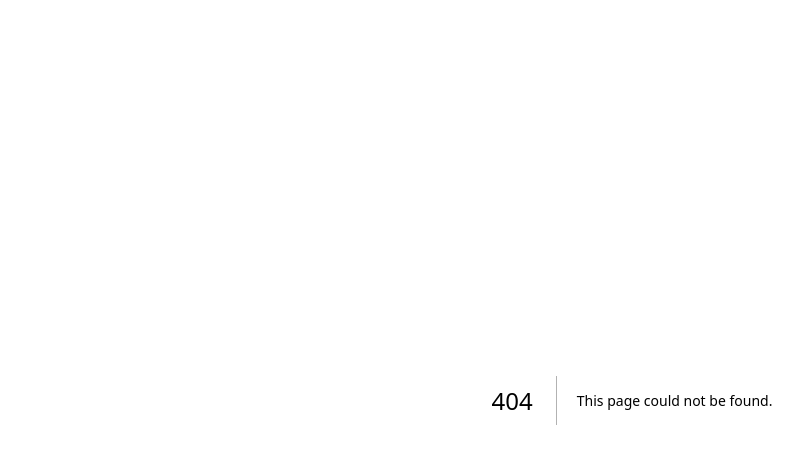
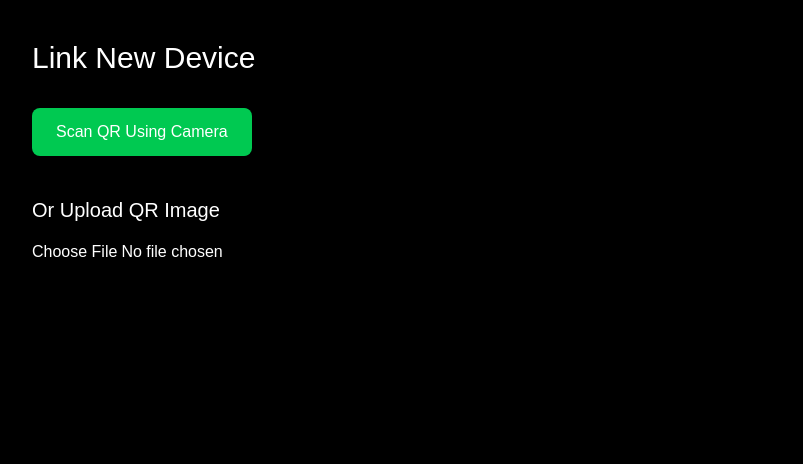
Before and after one commit to Naren-lab/securewave-frontend, a Next.js app: page /private-space/link in a window 1280 px wide. Before the commit this address had no page. Shown: the top 464 px of the page, without its empty margins (8-811 px from the left). Built offline with nearby package versions, Linux system fonts and the light colour scheme.

Commit message:
add device qr scanner page

```diff
--- /dev/null
+++ b/app/private-space/link/page.tsx
@@ -0,0 +1,121 @@
+"use client";
+
+import { useState } from "react";
+import { Html5QrcodeScanner } from "html5-qrcode";
+import axios from "axios";
+
+export default function LinkDevicePage() {
+  const [scannedResult, setScannedResult] =
+    useState("");
+
+  const currentUser =
+    typeof window !== "undefined"
+      ? JSON.parse(
+          localStorage.getItem("user") || "{}"
+        )
+      : {};
+
+  const userId = currentUser?._id;
+
+  const startScanner = () => {
+    const scanner =
+      new Html5QrcodeScanner(
+        "reader",
+        {
+          fps: 10,
+          qrbox: 250
+        },
+        false
+      );
+
+    scanner.render(
+      (decodedText) => {
+        setScannedResult(
+          decodedText
+        );
+
+        scanner.clear();
+      },
+      (error) => {
+        console.log(error);
+      }
+    );
+  };
+
+  const requestDeviceLink =
+    async () => {
+      try {
+        await axios.post(
+          "https://securewave-backend-2.onrender.com/api/devices/link",
+          {
+            userId,
+            deviceName:
+              navigator.userAgent,
+            deviceType:
+              "Browser"
+          }
+        );
+
+        alert(
+          "Device request sent to main device"
+        );
+      } catch (error) {
+        console.log(error);
+      }
+    };
+
+  return (
+    <div className="min-h-screen bg-black text-white p-10">
+
+      <h1 className="text-3xl mb-8">
+        Link New Device
+      </h1>
+
+      <button
+        onClick={startScanner}
+        className="bg-green-500 px-6 py-3 rounded-lg"
+      >
+        Scan QR Using Camera
+      </button>
+
+      <div
+        id="reader"
+        className="mt-6"
+      ></div>
+
+      {scannedResult && (
+        <div className="mt-6">
+          <p>
+            QR Scanned:
+          </p>
+
+          <p className="text-green-400">
+            {scannedResult}
+          </p>
+
+          <button
+            onClick={
+              requestDeviceLink
+            }
+            className="mt-4 bg-blue-500 px-6 py-3 rounded-lg"
+          >
+            Request Link
+          </button>
+        </div>
+      )}
+
+      {/* Upload QR Image */}
+      <div className="mt-10">
+        <h2 className="text-xl mb-4">
+          Or Upload QR Image
+        </h2>
+
+        <input
+          type="file"
+          accept="image/*"
+          className="text-white"
+        />
+      </div>
+    </div>
+  );
+}
```
